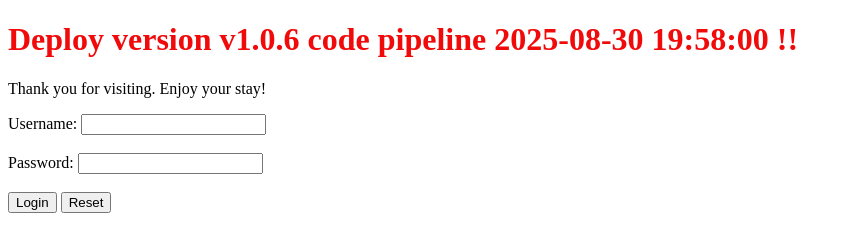
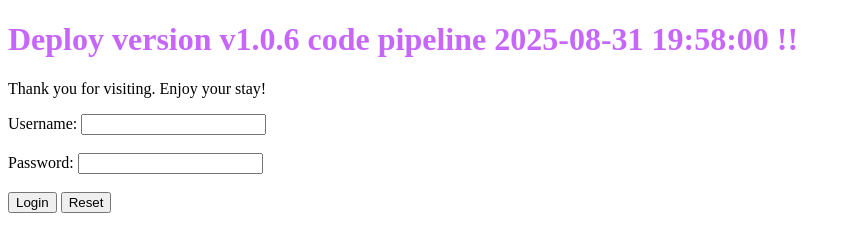
Before and after one commit to huutk97/nodejs-random-color-20250819, a website: page public/index.html in a window 1280 px wide. Shown: the whole page, without its empty margins (0-851 px from the left). Drawn offline with Linux system fonts and the light colour scheme.

Commit message:
test CICD lab 1 3108

```diff
--- a/public/index.html
+++ b/public/index.html
@@ -7,7 +7,7 @@
 </head>
 
 <body>
-    <h1 id="welcome" style="color: #f00a0a;">Deploy version v1.0.6 code pipeline 2025-08-30 19:58:00 !!</h1>
+    <h1 id="welcome" style="color: #C666FA;">Deploy version v1.0.6 code pipeline 2025-08-31 19:58:00 !!</h1>
     <p>Thank you for visiting. Enjoy your stay!</p>
 
     <form action="/api/login" method="POST">
```
Also changed, not shown: .github/workflows/build-docker.yml (added).
